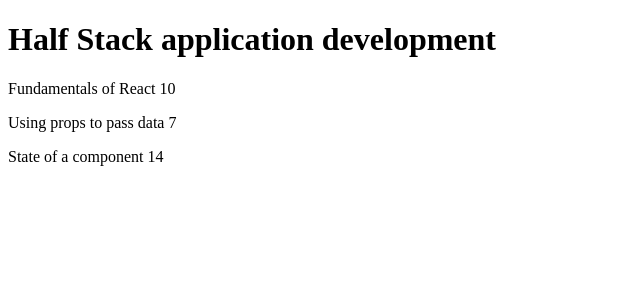
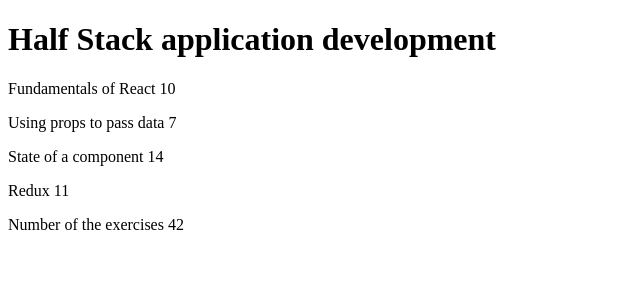
Before and after one commit to willymromero/fullstackopen-bootcamp, a React (Vite) app in the folder part2/courseinfo/: page / in a window 1280 px wide. Shown: the top 300 px of the page, without its empty margins (0-640 px from the left). Built offline with nearby package versions, Linux system fonts and the light colour scheme.

Commit message:
Part 2, exercise 2.2 rocks:rocket:

```diff
--- a/part2/courseinfo/src/App.jsx
+++ b/part2/courseinfo/src/App.jsx
@@ -20,11 +20,20 @@
         name: "State of a component",
         exercises: 14,
         id: 3
+      },
+      {
+        name: "Redux",
+        exercises: 11,
+        id: 4,
       }
     ]
   }
 
-  return <Course course={course} />
+  const exercises = course.parts
+    .map((part) => part.exercises)
+    .reduce((totalExercises, exercises) => totalExercises + exercises, 0);
+
+  return <Course course={course} total={exercises} />
 }
 
 export default App;
--- a/part2/courseinfo/src/components/Course.jsx
+++ b/part2/courseinfo/src/components/Course.jsx
@@ -14,10 +14,12 @@
 
 const Total = ({ total }) => <p>Number of the exercises {total}</p>;
 
-const Course = ({ course }) => (
+const Course = ({ course, total }) => (
     <div>
         <Header course={course.name} />
         <Content name={course.parts} parts={course.parts} />
+        {console.log(total)}
+        <Total total={total} />
     </div>
 );
 
```
